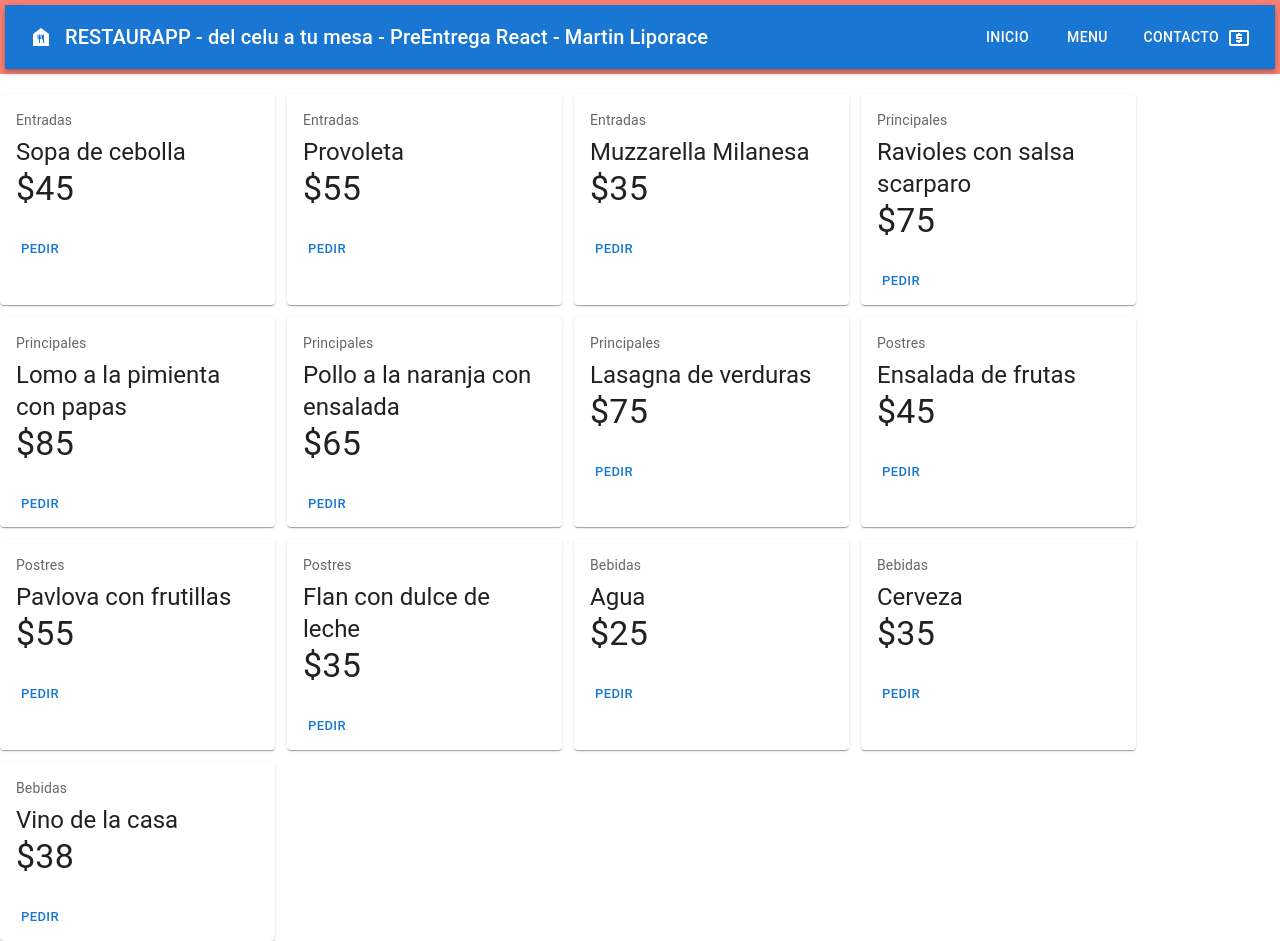
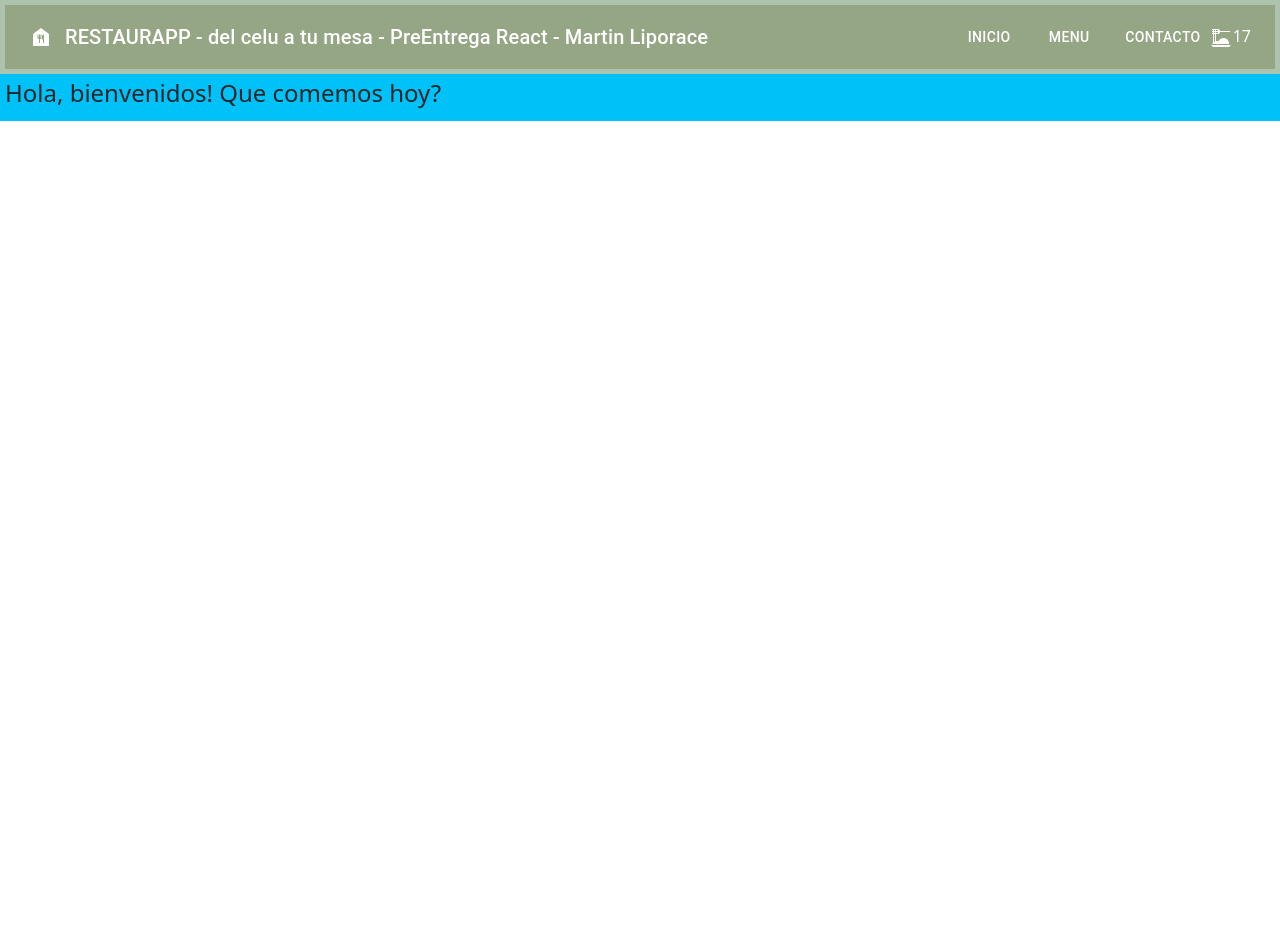
Before and after one commit to Marlipo1986/RJS-PreEntrega1-Liporace, a React (Vite) app: page / in a window 1280 px wide. After the commit the page ends 800 px from the top, so only its background shows below. Built offline with nearby package versions, Linux system fonts and the light colour scheme.

Commit message:
actualizacion final previa a la preentrega

```diff
--- a/src/App.jsx
+++ b/src/App.jsx
@@ -5,23 +5,11 @@ import ItemListContainer from "./components/itemlistcontainer/ItemListContainer"
 const App = () => {
   return (
     <div>
-      <header className="Header">
+      <header className="header2">
         <MuiNavBar />
       </header>
-      <div className="SeccionMenu">
-        <ItemListContainer categorias='Entradas' plato="Sopa de cebolla" precio='$45'/>
-        <ItemListContainer categorias='Entradas' plato="Provoleta" precio='$55'/>
-        <ItemListContainer categorias='Entradas' plato="Muzzarella Milanesa" precio='$35'/>
-        <ItemListContainer categorias='Principales' plato="Ravioles con salsa scarparo" precio='$75'/>
-        <ItemListContainer categorias='Principales' plato="Lomo a la pimienta con papas" precio='$85'/>
-        <ItemListContainer categorias='Principales' plato="Pollo a la naranja con ensalada" precio='$65'/>
-        <ItemListContainer categorias='Principales' plato="Lasagna de verduras" precio='$75'/>
-        <ItemListContainer categorias='Postres' plato="Ensalada de frutas" precio='$45'/>
-        <ItemListContainer categorias='Postres' plato="Pavlova con frutillas" precio='$55'/>
-        <ItemListContainer categorias='Postres' plato="Flan con dulce de leche" precio='$35'/>
-        <ItemListContainer categorias='Bebidas' plato="Agua" precio='$25'/>
-        <ItemListContainer categorias='Bebidas' plato="Cerveza" precio='$35'/>
-        <ItemListContainer categorias='Bebidas' plato="Vino de la casa" precio='$38'/>
+      <div className="saludo">
+        <ItemListContainer greeting='Hola, bienvenidos! Que comemos hoy?'/>
       </div>
     </div>
   );
--- a/src/app.css
+++ b/src/app.css
@@ -1,12 +1,10 @@
 * {
     margin: 0;
     padding: 0;
+    /* background-color: #fdfd96; */
 }
 
-.SeccionMenu {
-  margin-top: 20px;
-  display: flex;
-  flex-wrap: wrap;
-  justify-content: start;
-  gap: 12px;
+.saludo{
+    background-color: #00c2f8;
+    padding: 5px;
 }
--- a/src/components/cartwidget/CartWidget.jsx
+++ b/src/components/cartwidget/CartWidget.jsx
@@ -1,10 +1,11 @@
-import React from 'react';
-import LocalAtmIcon from '@mui/icons-material/LocalAtm';
+
+import DinnerDiningIcon from '@mui/icons-material/DinnerDining';
 
 const CartWidget = () => {
   return (
-    <div className="cart-widget" fontSize="large">
-      <LocalAtmIcon />
+    <div className="cart-number" fontSize="large">
+      <DinnerDiningIcon alt='cart-widget'/>
+      17
     </div>
   );
 };
--- a/src/components/itemlistcontainer/ItemListContainer.jsx
+++ b/src/components/itemlistcontainer/ItemListContainer.jsx
@@ -1,29 +1,9 @@
-import Box from '@mui/material/Box';
-import Card from '@mui/material/Card';
-import CardActions from '@mui/material/CardActions';
-import CardContent from '@mui/material/CardContent';
-import Button from '@mui/material/Button';
-import Typography from '@mui/material/Typography';
-
-const PlatosMenu = (props) => {
-  return (
-    <Card sx={{ minWidth: 275, maxWidth: 275}}>
-      <CardContent>
-        <Typography sx={{ fontSize: 14 }} color="text.secondary" gutterBottom>
-          {props.categorias}
-        </Typography>
-        <Typography variant="h5" component="div">
-          {props.plato}
-        </Typography>
-        <Typography variant="h4">
-          {props.precio}
-        </Typography>
-      </CardContent>
-      <CardActions>
-        <Button size="small">Pedir</Button>
-      </CardActions>
-    </Card>
-  );
+const ItemListContainer = ({greeting}) => {
+    return(
+        <div>
+        <h4>{greeting}</h4>
+        </div>
+    )
 }
 
-export default PlatosMenu;
+export default ItemListContainer;
--- a/src/components/navbar/navbar.css
+++ b/src/components/navbar/navbar.css
@@ -2,12 +2,8 @@
     display: flex;
     justify-content: center;
     flex-direction: column;
-    align-items: center;
+    /* align-items: center; */
     width: 100%;
     min-height: 5vh;
-    border: 5px solid #fa8072;
+    border: 5px solid #aec3ae;
     }
-    Header h1,
-    h2 {
-    color: whitesmoke;
-    }
--- a/src/components/navbar/navbar.jsx
+++ b/src/components/navbar/navbar.jsx
@@ -5,7 +5,7 @@ import CartWidget from '../cartwidget/CartWidget';
 
 const MuiNavBar = () => {
   return (
-    <AppBar position='static'>
+    <AppBar className='Header' position='static' style={{ background: '#94A684' }}>
       <Toolbar >
         <IconButton size='large' edge='start' color='inherit' aria-label='logo'>
           <FoodBankIcon/>
```
Also changed, not shown: 1 other file (tests, documents, lock files or other folders).
